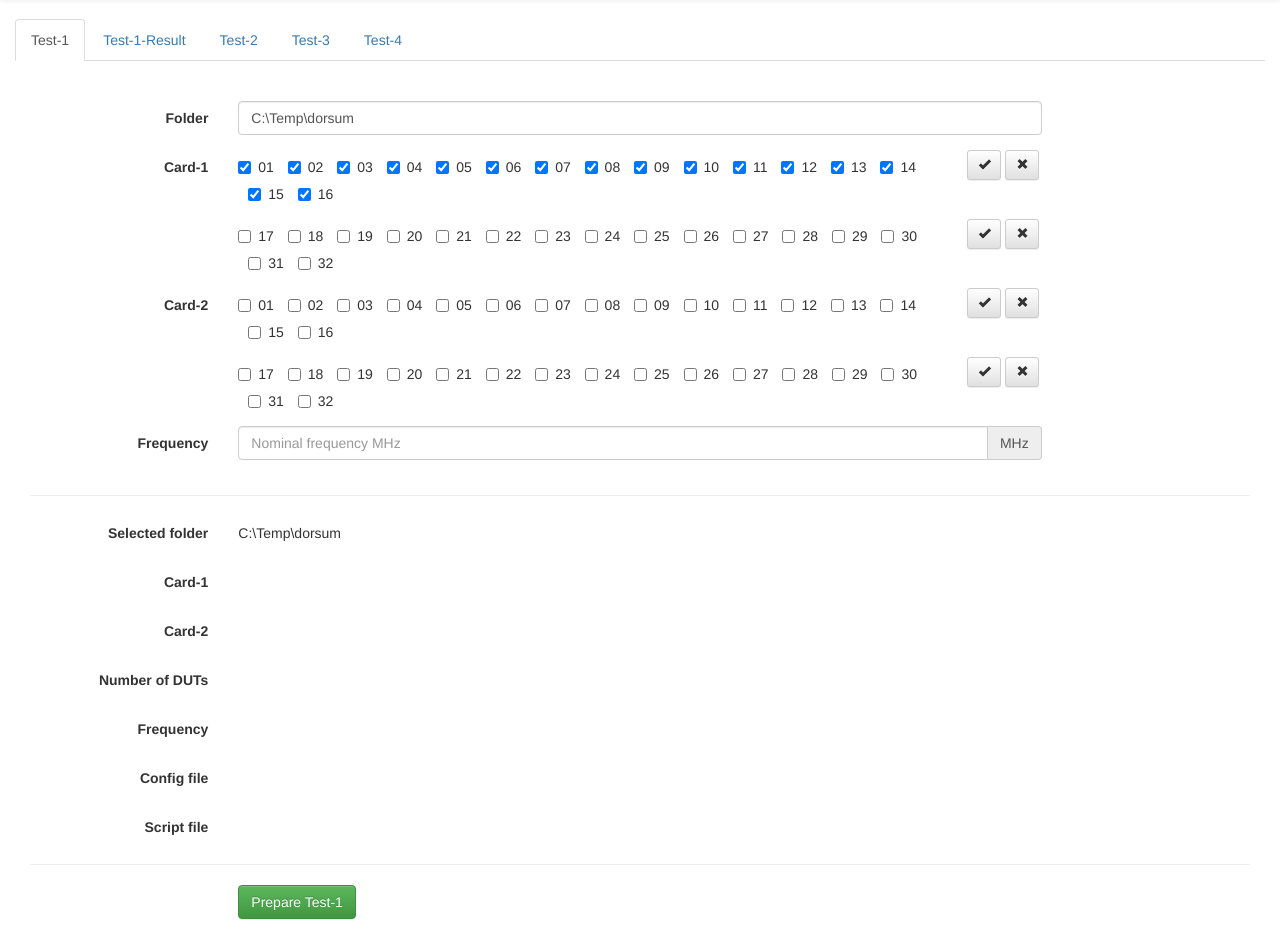
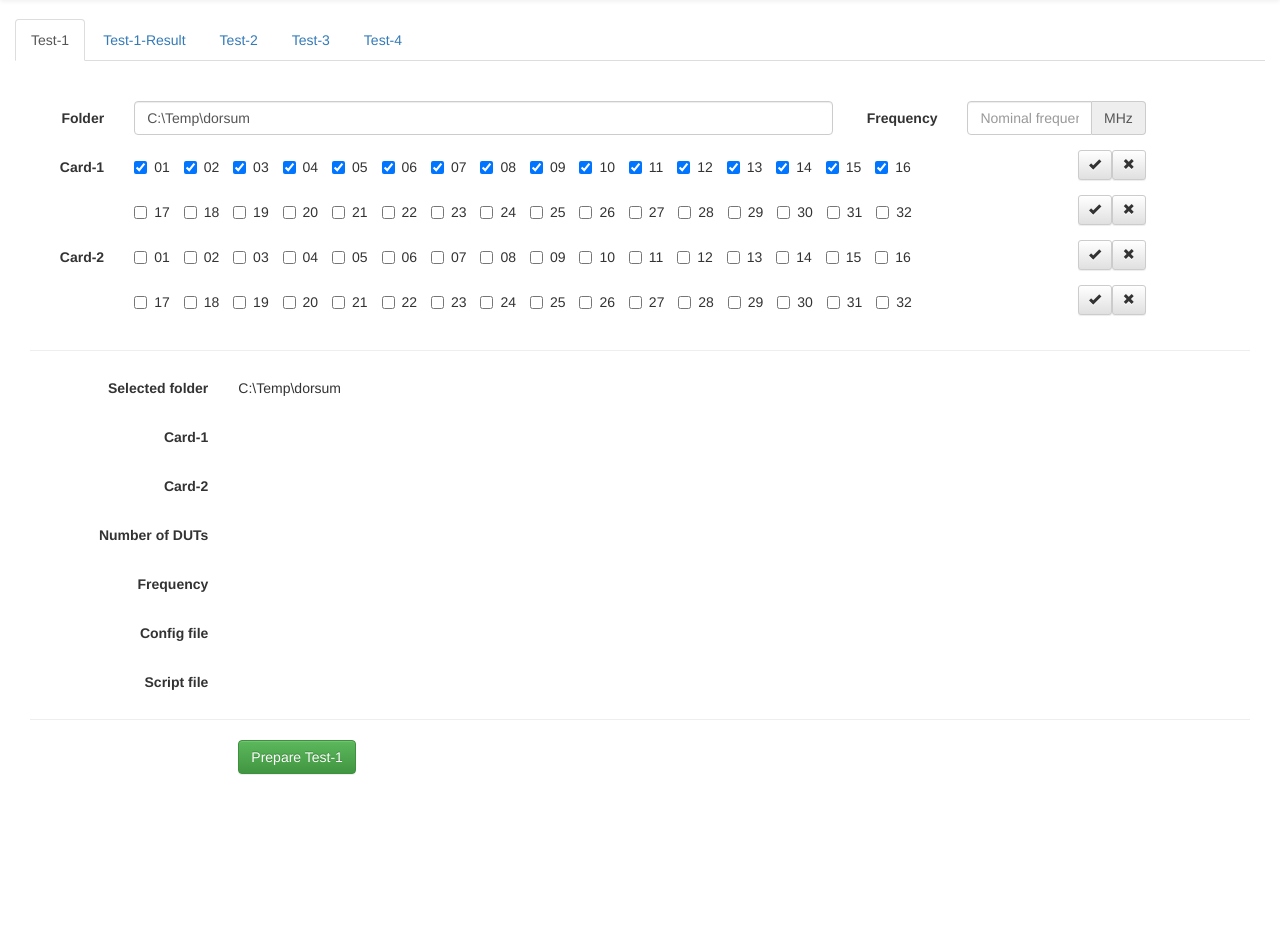
Before and after one commit to nickas101/chu, a Flask app: page /chu/test1 in a window 1280 px wide. Shown: the part 51-985 px from the top of the page. After the commit the page ends 826 px from the top, so only its background shows below. Run offline with Flask 2, Linux system fonts and the light colour scheme; some libraries are stand-ins or nearby versions.

Commit message:
test_1 redisigned

```diff
--- a/app/templates/test1.html
+++ b/app/templates/test1.html
@@ -42,99 +42,109 @@
     <form class="form-horizontal" id="form1" action="/chu/test1" method="POST" enctype="multipart/form-data">
 
       <div class="form-group">
-        <label for="folder" class="col-sm-2 control-label">Folder</label>
-        <div class="col-sm-8">
+        <label for="folder" class="col-sm-1 control-label">Folder</label>
+        <div class="col-sm-7">
           <input type="text" class="form-control" id="folder" name="folder" value="{{ entered_folder }}" placeholder="Working folder">
         </div>
-        <div class="col-sm-2"></div>
+
+        <label for="freq" class="col-sm-1 control-label">Frequency</label>
+        <div class="col-sm-2">
+          <div class="input-group">
+          <input type="text" class="form-control" id="freq" name="freq" value="{{entered_frequency}}" placeholder="Nominal frequency MHz">
+          <span class="input-group-addon">MHz</span>
+            </div>
+        </div>
+
+        <div class="col-sm-1"></div>
+
       </div>
 
 
       <div class="form-group">
-        <label for="card11" class="col-sm-2 control-label">Card-1</label>
-        <div class="col-sm-7">
+        <label for="card11" class="col-sm-1 control-label">Card-1</label>
+        <div class="col-sm-9">
           {% for card11 in cards11 %}
             <label class="checkbox-inline"><input type="checkbox" class="card11" name="card11" value="{{ card11 }}" {% if cards11[card11] %} checked {% endif %}>{{ card11 }}</label>
           {% endfor %}
 
         </div>
         <div class="col-sm-1">
-        <button type="button" class="btn btn-default btn-sm card11-check" aria-label="Left Align">
+          <button type="button" class="btn btn-default btn-sm card11-uncheck pull-right" aria-label="Left Align">
+            <span class="glyphicon glyphicon-remove" aria-hidden="true"></span>
+          </button>
+          <button type="button" class="btn btn-default btn-sm card11-check pull-right" aria-label="Left Align">
             <span class="glyphicon glyphicon-ok" aria-hidden="true"></span>
           </button>
-          <button type="button" class="btn btn-default btn-sm card11-uncheck" aria-label="Left Align">
-            <span class="glyphicon glyphicon-remove" aria-hidden="true"></span>
-          </button>
           </div>
-        <div class="col-sm-2"></div>
+        <div class="col-sm-1"></div>
       </div>
 
       <div class="form-group">
-        <label for="card12" class="col-sm-2 control-label"></label>
-        <div class="col-sm-7">
+        <label for="card12" class="col-sm-1 control-label"></label>
+        <div class="col-sm-9">
           {% for card12 in cards12 %}
             <label class="checkbox-inline"><input type="checkbox" class="card12" name="card12" value="{{ card12 }}" {% if cards12[card12] %} checked {% endif %}>{{ card12 }}</label>
           {% endfor %}
         </div>
         <div class="col-sm-1">
-          <button type="button" class="btn btn-default btn-sm card12-check" aria-label="Left Align">
+          <button type="button" class="btn btn-default btn-sm card12-uncheck pull-right" aria-label="Left Align">
+            <span class="glyphicon glyphicon-remove" aria-hidden="true"></span>
+          </button>
+          <button type="button" class="btn btn-default btn-sm card12-check pull-right" aria-label="Left Align">
               <span class="glyphicon glyphicon-ok" aria-hidden="true"></span>
           </button>
-          <button type="button" class="btn btn-default btn-sm card12-uncheck" aria-label="Left Align">
-            <span class="glyphicon glyphicon-remove" aria-hidden="true"></span>
-          </button>
         </div>
-        <div class="col-sm-2"></div>
+        <div class="col-sm-1"></div>
       </div>
 
 
       <div class="form-group">
-        <label for="card21" class="col-sm-2 control-label">Card-2</label>
-        <div class="col-sm-7">
+        <label for="card21" class="col-sm-1 control-label">Card-2</label>
+        <div class="col-sm-9">
           {% for card21 in cards21 %}
             <label class="checkbox-inline"><input type="checkbox" class="card21" name="card21" value="{{ card21 }}" {% if cards21[card21] %} checked {% endif %}>{{ card21 }}</label>
           {% endfor %}
         </div>
         <div class="col-sm-1">
-          <button type="button" class="btn btn-default btn-sm card21-check" aria-label="Left Align">
+          <button type="button" class="btn btn-default btn-sm card21-uncheck pull-right" aria-label="Left Align">
+            <span class="glyphicon glyphicon-remove" aria-hidden="true"></span>
+          </button>
+          <button type="button" class="btn btn-default btn-sm card21-check pull-right" aria-label="Left Align">
             <span class="glyphicon glyphicon-ok" aria-hidden="true"></span>
           </button>
-          <button type="button" class="btn btn-default btn-sm card21-uncheck" aria-label="Left Align">
-            <span class="glyphicon glyphicon-remove" aria-hidden="true"></span>
-          </button>
         </div>
-        <div class="col-sm-2"></div>
+        <div class="col-sm-1"></div>
       </div>
 
       <div class="form-group">
-        <label for="card22" class="col-sm-2 control-label"></label>
-        <div class="col-sm-7">
+        <label for="card22" class="col-sm-1 control-label"></label>
+        <div class="col-sm-9">
           {% for card22 in cards22 %}
             <label class="checkbox-inline"><input class="card22" type="checkbox" name="card22" value="{{ card22 }}" {% if cards22[card22] %} checked {% endif %}>{{ card22 }}</label>
           {% endfor %}
         </div>
         <div class="col-sm-1">
-          <button type="button" class="btn btn-default btn-sm card22-check" aria-label="Left Align">
+          <button type="button" class="btn btn-default btn-sm card22-uncheck pull-right" aria-label="Left Align">
+            <span class="glyphicon glyphicon-remove" aria-hidden="true"></span>
+          </button>
+          <button type="button" class="btn btn-default btn-sm card22-check pull-right" aria-label="Left Align">
             <span class="glyphicon glyphicon-ok" aria-hidden="true"></span>
           </button>
-          <button type="button" class="btn btn-default btn-sm card22-uncheck" aria-label="Left Align">
-            <span class="glyphicon glyphicon-remove" aria-hidden="true"></span>
-          </button>
         </div>
-        <div class="col-sm-2"></div>
+        <div class="col-sm-1"></div>
       </div>
 
 
-      <div class="form-group">
-        <label for="freq" class="col-sm-2 control-label">Frequency</label>
-        <div class="col-sm-8">
-          <div class="input-group">
-          <input type="text" class="form-control" id="freq" name="freq" value="{{entered_frequency}}" placeholder="Nominal frequency MHz">
-          <span class="input-group-addon">MHz</span>
-            </div>
-        </div>
-        <div class="col-sm-2"></div>
-      </div>
+<!--      <div class="form-group">-->
+<!--        <label for="freq" class="col-sm-2 control-label">Frequency</label>-->
+<!--        <div class="col-sm-8">-->
+<!--          <div class="input-group">-->
+<!--          <input type="text" class="form-control" id="freq" name="freq" value="{{entered_frequency}}" placeholder="Nominal frequency MHz">-->
+<!--          <span class="input-group-addon">MHz</span>-->
+<!--            </div>-->
+<!--        </div>-->
+<!--        <div class="col-sm-2"></div>-->
+<!--      </div>-->
 
       <div class="form-group"></div>
       <hr class="style1">
```
